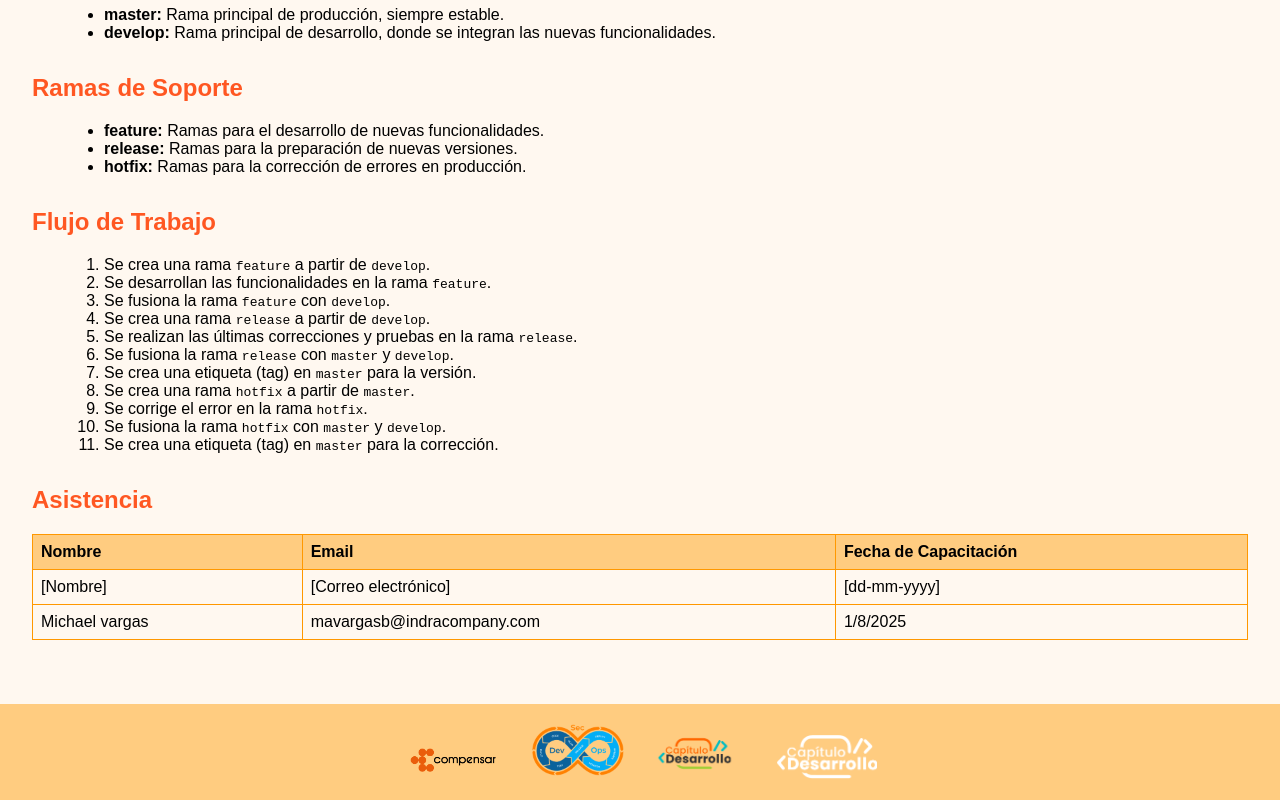
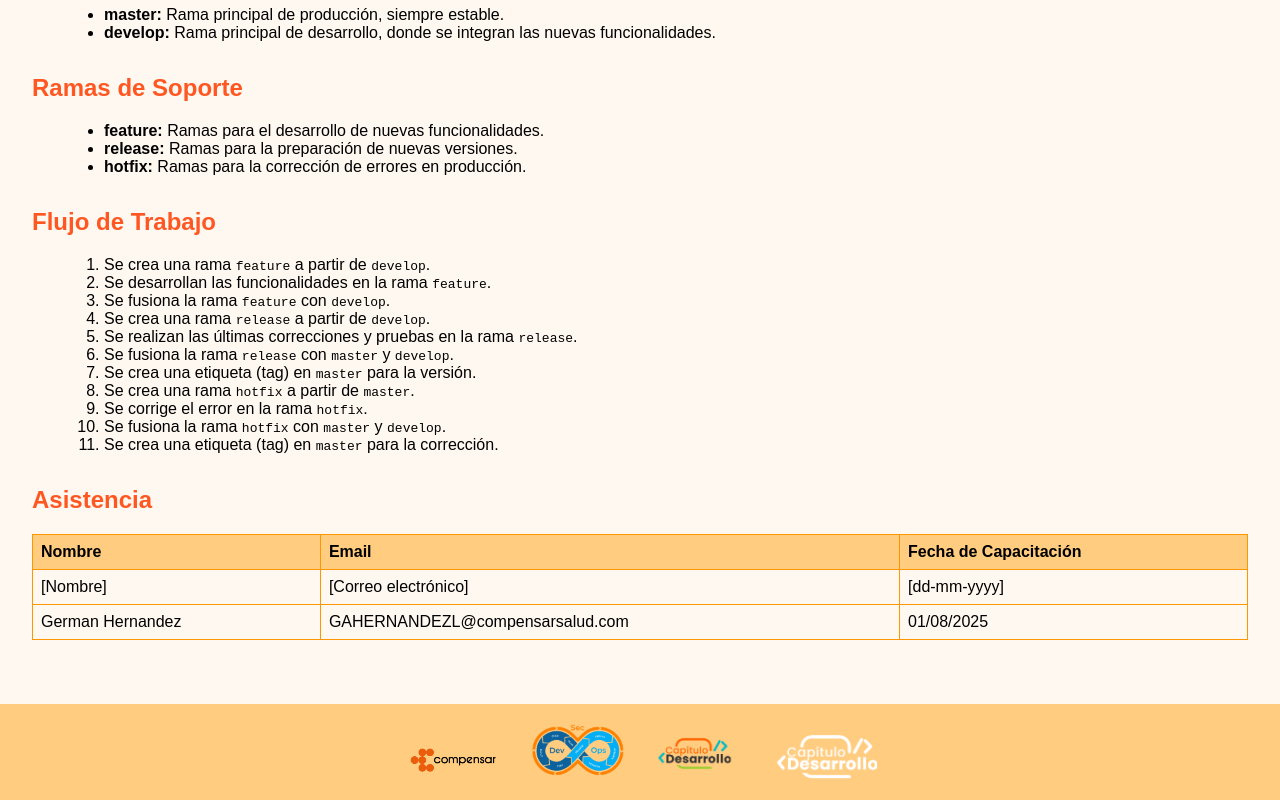
Before and after one commit to michaelvargas19/Compensar_GitFlow, a plain HTML site: page index.html in a window 1280 px wide. Shown: the part 576-1376 px from the top of the page. Drawn offline with Linux system fonts and the light colour scheme.

Commit message:
Registro Asistencia GAHL

```diff
--- a/index.html
+++ b/index.html
@@ -77,9 +77,9 @@
                     <!--Usuarios que han asistido a la capacitación-->
 
                     <tr>
-                        <td>Michael vargas</td>
-                        <td>mavargasb@indracompany.com</td>
-                        <td>1/8/2025</td>
+                        <td>German Hernandez</td>
+                        <td>GAHERNANDEZL@compensarsalud.com</td>
+                        <td>01/08/2025</td>
                     </tr>
 
                 </tbody>
```
